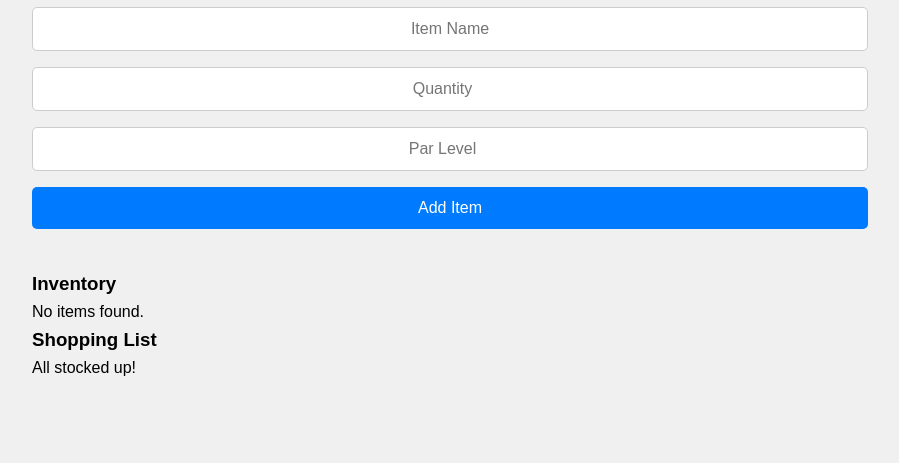
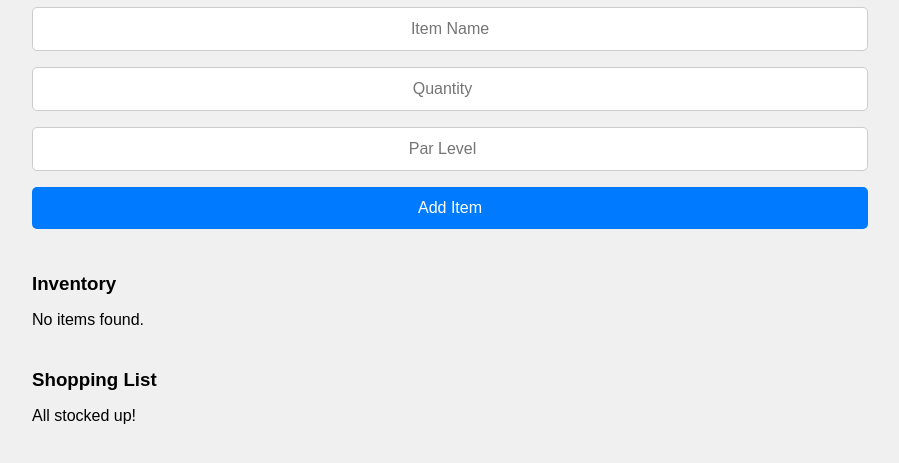
Before and after one commit to BikramSingh1989/Shopping-List-Creator, a Flask app: page /dashboard in a window 1280 px wide. Shown: the part 119-582 px from the top of the page, without its empty margins (190-1089 px from the left). Run offline with Flask 3, Linux system fonts and the light colour scheme; the visitor is signed in with stand-in values (Sample User, id 1); data that the repository does not hold is empty.

```diff
--- a/static/style.css
+++ b/static/style.css
@@ -123,6 +123,11 @@ button:hover, .btn:hover {
   flex-wrap: wrap;
 }
 
+/* Add extra space after last inventory item */
+.item:last-of-type {
+  margin-bottom: 2.5rem;
+}
+
 .item a {
   margin-left: 1rem;
   font-size: 1.2rem;
@@ -136,6 +141,12 @@ a {
 
 a:hover {
   text-decoration: underline;
+}
+
+/* ===== Section spacing (e.g. h3) ===== */
+h3 {
+  margin-top: 2rem;
+  margin-bottom: 0.5rem;
 }
 
 /* ===== Mobile Adjustments ===== */
```
